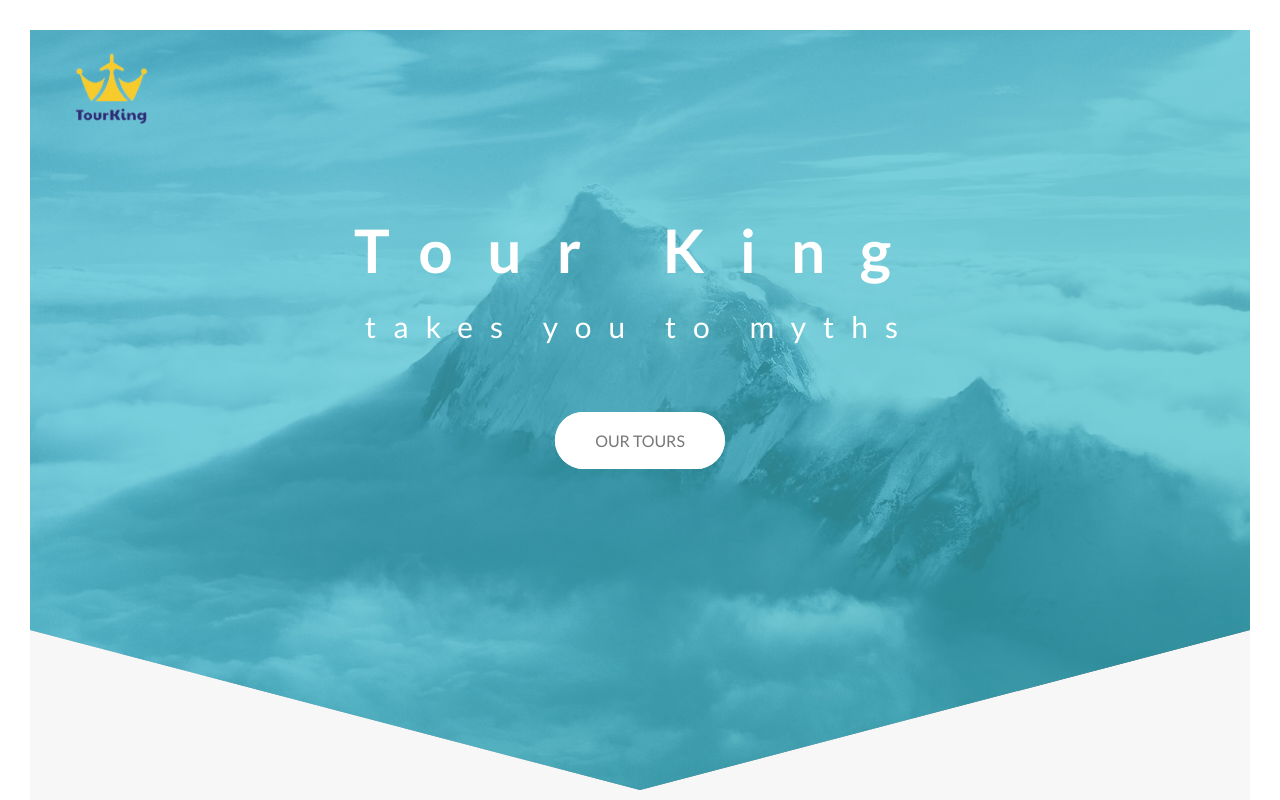
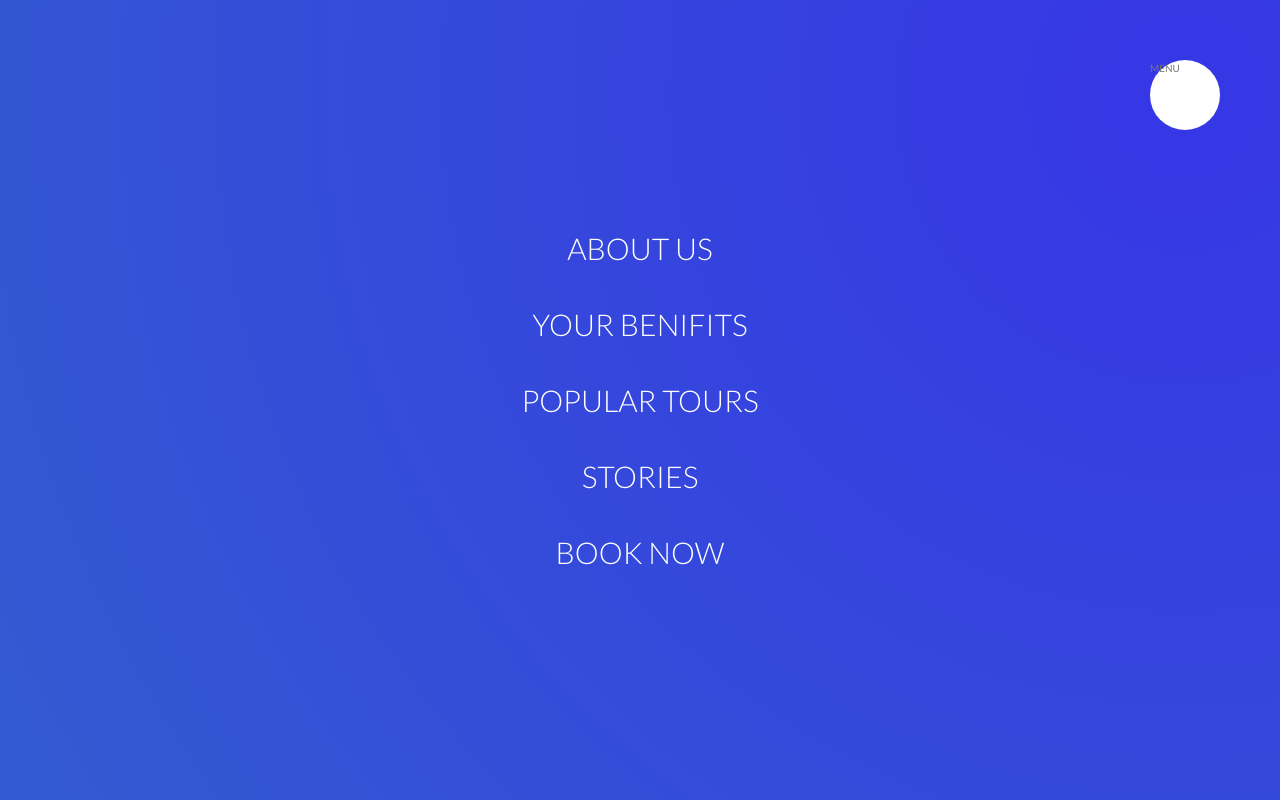
Before and after one commit to azimjonkamolov/TourKing, a plain HTML site: page index.html in a window 1280 px wide. Shown: the top 800 px of the page. Drawn offline with Linux system fonts and the light colour scheme.

Commit message:
Menu Part Links and Background is Done

```diff
--- a/index.html
+++ b/index.html
@@ -11,6 +11,25 @@ Motto: Be undeniably good
 
 <!DOCTYPE html>
 <html lang="en">
+
+    <div class="navigation">
+        <input type="checkbox" class="navigation__checkbox" id="navi-toggle">
+        <label for="navi-toggle" class="navigation__button">MENU</label>
+
+        <div class="navigation__background"> &nbsp; </div>
+
+        <nav class="navigation__nav">
+            <ul class="navigation__list">
+                <li class="navigation__item"> <a href="#" class="navigation__link"> About Us </a></li>
+                <li class="navigation__item"> <a href="#" class="navigation__link"> Your benifits </a></li>
+                <li class="navigation__item"> <a href="#" class="navigation__link"> Popular tours </a></li>
+                <li class="navigation__item"> <a href="#" class="navigation__link"> Stories </a></li>
+                <li class="navigation__item"> <a href="#" class="navigation__link"> Book now </a></li>
+            </ul>
+        </nav>
+
+    </div>
+
 
     <head>  <!-- head section starts from here -->
 
--- a/sass/_buttons.scss
+++ b/sass/_buttons.scss
@@ -6,7 +6,7 @@
     {
         text-transform: uppercase;
         text-decoration: none;
-        padding: 1.5rem 4rem;
+        padding: 1.5rem 6rem;
         transition: all .2s;
         border-radius: 10rem;
         display: inline-block;
--- a/sass/_header.scss
+++ b/sass/_header.scss
@@ -70,7 +70,7 @@ body
         display: block;
         font-size: 6rem;
         font-weight: 700;
-        letter-spacing: 3.5rem;
+        letter-spacing: 1.5rem;
         animation-name: moveInLeft;
         animation-duration: 2s;
     }
@@ -80,7 +80,7 @@ body
         display: block;
         font-size: 3rem;
         font-weight: 400;
-        letter-spacing: 1.7rem;
+        letter-spacing: 0.7rem;
         animation-name: moveInRight;
         animation-duration: 2s;
     }
--- /dev/null
+++ b/sass/_navigation.scss
@@ -0,0 +1,87 @@
+.navigation
+{
+    &__checkbox
+    {
+        display: none;
+    }
+
+    &__button
+    {
+        background-color: $color-white;
+        height: 7rem;
+        width: 7rem;
+        position: fixed;
+        top: 6rem;
+        right: 6rem;
+        border-radius: 50%;
+        z-index: 2000;
+    }
+
+    &__background
+    {
+        height: 6rem;
+        width: 6rem;
+        border-radius: 50%;
+        position: fixed;
+        top: 6.5rem;
+        right: 6.5rem;
+        background-image: radial-gradient($color-dark-blue_1, $color-dark-blue_2);
+        z-index: 1000;
+
+        transform: scale(80);
+
+    }
+
+    &__nav
+    {
+        height: 100vh;
+        width: 100%;
+        position: fixed;
+        top: 0;
+        right: 0;
+        z-index: 1500;
+    }
+
+    &__list
+    {
+        position: absolute;
+        top: 50%;
+        left: 50%;
+        transform: translate(-50%, -50%);
+        list-style: none;
+
+        text-align: center;
+    }
+
+    &__item
+    {
+        margin: 0.5rem;
+    }
+
+    &__link
+    {
+        &:link,
+        &:visited
+        {
+            display: inline-block;
+            text-decoration: none;
+            font-size: 3rem;
+            font-weight: 300;
+            padding: 1rem 2rem;
+            color: $color-white;
+            text-transform: uppercase;
+            background-image: linear-gradient(120deg, transparent 0%, transparent 50%, $color-white 50%);
+            background-size: 250%;
+            transition: all .4s;
+        }
+
+        &:hover,
+        &:active
+        {
+            background-position: 90%;
+            color: $color-dark-blue_1;
+            transform: translateX(1rem);
+        }
+
+    }
+}
--- a/sass/_variables.scss
+++ b/sass/_variables.scss
@@ -5,6 +5,8 @@ $color-primary-light: #4bc3d8b3;
 $color-primary-dark: #38b8c1b3;
 $color-black: #000;
 $color-blue: #4091ee;
+$color-dark-blue_1: rgb(54, 54, 230);
+$color-dark-blue_2: rgb(47, 144, 177);
 
 $color-secondary-light: #ffb900;
 $color-secondary-dark: #ff7730;
--- a/sass/main.scss
+++ b/sass/main.scss
@@ -11,3 +11,4 @@
 @import "book";
 @import "form";
 @import "footer";
+@import "navigation";
```
Also changed, not shown: css/style.css, 1 other file.
